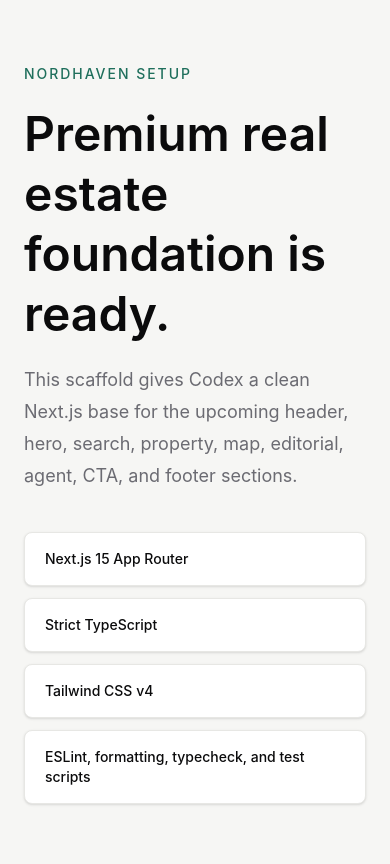
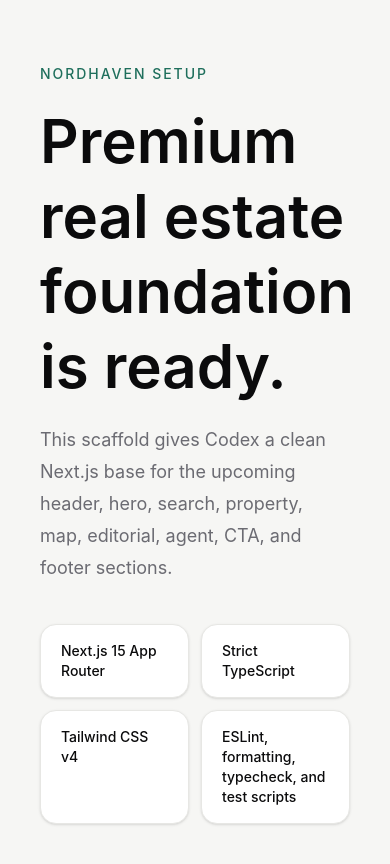
Before and after one commit to iamramishka/real-state-web, a Next.js app: page / in a window 390 px wide. Shown: the top 864 px of the page. Built offline with nearby package versions, Linux system fonts and the light colour scheme.

Commit message:
style: add nordhaven design tokens

```diff
--- a/codex/tasks.md
+++ b/codex/tasks.md
@@ -14,7 +14,7 @@
 | X-001 | Scaffold Next.js 15 + TS + Tailwind v4                             | in_review | feature/codex-setup  | ../worktrees/codex-frontend | `package.json`, configs, `app/`, `styles/` | `plan.md`, `docs/**` | `npm run build`                |
 | X-002 | Install shadcn/ui + base UI primitives                             | in_review | feature/codex-setup  | ../worktrees/codex-frontend | `components/ui/**`, configs                | docs                 | `npm run lint`                 |
 | X-003 | Add ESLint/Prettier/Vitest/Playwright + scripts                    | in_review | feature/codex-setup  | ../worktrees/codex-frontend | configs, `tests/**`, `package.json`        | docs                 | `npm run lint && npm run test` |
-| X-004 | Implement design tokens in Tailwind (from `docs/design-system.md`) | blocked   | feature/codex-tokens | ../worktrees/codex-frontend | `styles/**`, tailwind config               | `docs/**`            | visual + `npm run build`       |
+| X-004 | Implement design tokens in Tailwind (from `docs/design-system.md`) | in_review | feature/codex-tokens | ../worktrees/codex-frontend | `styles/**`, tailwind config               | `docs/**`            | visual + `npm run build`       |
 
 ## Phase 2 — Sections (per plan.md §15; each on its own branch)
 
@@ -47,3 +47,4 @@
 - X-001 — Scaffolded Next.js 15.5.19 App Router with strict TypeScript, Tailwind CSS v4, ESLint, Prettier, Vitest command wiring, root app layout/page, and global styles in `../worktrees/codex-frontend` on `feature/codex-setup`. Commands run: `npm install`, `npm audit --audit-level=moderate` (clean after PostCSS override), `npm run lint`, `npm run typecheck`, `npm run test`, `npm run build`. Result: all requested checks passed; test command currently has no test files until X-003. Next: review X-001, then continue with X-002/X-003.
 - X-002 — Installed shadcn/Radix primitive dependencies and added `components.json`, `lib/utils.ts`, and base primitives in `components/ui/**` (`Button`, `Input`, `Label`, `Textarea`, `Card`, `Badge`, `Separator`, `Dialog`, `Sheet`) in `../worktrees/codex-frontend` on `feature/codex-setup`. Commands run: `npm install`, `npm audit --audit-level=moderate`, `npm run lint`, `npm run typecheck`, `npm run test`, `npm run build`. Result: all checks passed; test command currently has no test files until X-003. Next: review X-002, then continue with X-003.
 - X-003 — Added fuller tooling in `../worktrees/codex-frontend` on `feature/codex-setup`: stricter ESLint with jsx-a11y, Prettier Tailwind sorting with Codex-safe ignore rules, Vitest config/setup with a unit test, Playwright config with Chromium/Firefox/WebKit plus 8 responsive viewport projects, and seed e2e/a11y specs. Commands run: `npm install`, `npx playwright install chromium firefox webkit`, `npm run format`, `npm run format:check`, `npm run lint`, `npm run typecheck`, `npm run test`, `npm run build`, `npm run test:e2e`, `npm run test:a11y`, `npm audit --audit-level=moderate`. Result: all checks passed; e2e 14/14, a11y 3/3, unit 1/1, audit 0 vulnerabilities. Next: review X-003, then continue with X-004 design-token implementation.
+- X-004 — Implemented Tailwind v4 CSS-first design tokens from `docs/design-system.md` in `styles/globals.css` on `feature/codex-tokens`: Nordhaven color variables, Tailwind color aliases, typography scale, font family tokens, spacing/layout tokens, radii, shadows, 8 required breakpoints, focus/selection defaults, media element defaults, container/section helpers, and reduced-motion handling. Commands run: `npm run format:check`, `npm run lint`, `npm run typecheck`, `npm run test`, `npm run build`, `npm run test:e2e`, `npm run test:a11y`, `npm audit --audit-level=moderate`. Result: all checks passed; e2e 14/14, a11y 3/3, unit 1/1, audit 0 vulnerabilities. Next: review X-004, then Phase 1 is ready for review/merge sequencing.
--- a/styles/globals.css
+++ b/styles/globals.css
@@ -2,11 +2,93 @@
 
 :root {
   --ink: #0b0b0c;
+  --ink-700: #26262a;
   --muted: #6b6b72;
   --line: #e7e7e4;
+  --surface: #ffffff;
   --bg: #f6f6f4;
-  --surface: #ffffff;
+  --bg-soft: #f0efec;
   --accent: #1f6f5c;
+  --accent-soft: #e8f1ee;
+  --on-ink: #ffffff;
+
+  --font-display:
+    Sora, "Plus Jakarta Sans", Inter, ui-sans-serif, system-ui, sans-serif;
+  --font-body:
+    Inter, ui-sans-serif, system-ui, -apple-system, BlinkMacSystemFont,
+    "Segoe UI", sans-serif;
+
+  --leading-heading: 1.1;
+  --leading-body: 1.6;
+  --content-max: 1280px;
+  --content-gutter: clamp(1rem, 5vw, 4rem);
+  --section-y: clamp(4rem, 10vh, 8rem);
+  --paragraph-max: 65ch;
+
+  --duration-fast: 160ms;
+  --duration-base: 240ms;
+  --duration-reveal: 400ms;
+  --ease-standard: cubic-bezier(0.2, 0, 0, 1);
+  --ease-emphasized: cubic-bezier(0.16, 1, 0.3, 1);
+}
+
+@theme inline {
+  --color-ink: var(--ink);
+  --color-ink-700: var(--ink-700);
+  --color-muted: var(--muted);
+  --color-line: var(--line);
+  --color-surface: var(--surface);
+  --color-bg: var(--bg);
+  --color-bg-soft: var(--bg-soft);
+  --color-accent: var(--accent);
+  --color-accent-soft: var(--accent-soft);
+  --color-on-ink: var(--on-ink);
+
+  --font-sans: var(--font-body);
+  --font-display: var(--font-display);
+
+  --text-display-1: clamp(2.5rem, 6vw, 4.5rem);
+  --text-display-1--line-height: 1.05;
+  --text-display-1--letter-spacing: 0;
+  --text-h1: clamp(2rem, 4vw, 3rem);
+  --text-h1--line-height: var(--leading-heading);
+  --text-h1--letter-spacing: 0;
+  --text-h2: clamp(1.5rem, 3vw, 2rem);
+  --text-h2--line-height: 1.15;
+  --text-h2--letter-spacing: 0;
+  --text-h3: 1.25rem;
+  --text-h3--line-height: 1.25;
+  --text-body: 1rem;
+  --text-body--line-height: var(--leading-body);
+  --text-body-lg: 1.0625rem;
+  --text-body-lg--line-height: var(--leading-body);
+  --text-small: 0.875rem;
+  --text-small--line-height: 1.45;
+  --text-xs: 0.75rem;
+  --text-xs--line-height: 1.35;
+
+  --spacing-gutter: var(--content-gutter);
+  --spacing-section-y: var(--section-y);
+  --spacing-card: 1.5rem;
+  --spacing-card-lg: 2rem;
+
+  --radius-sm: 0.5rem;
+  --radius-md: 0.75rem;
+  --radius-lg: 1rem;
+  --radius-xl: 1.25rem;
+  --radius-pill: 9999px;
+
+  --shadow-soft: 0 1px 2px rgb(0 0 0 / 0.04), 0 8px 24px rgb(0 0 0 / 0.06);
+  --shadow-raised: 0 1px 2px rgb(0 0 0 / 0.05), 0 16px 40px rgb(0 0 0 / 0.1);
+
+  --breakpoint-xs: 20rem;
+  --breakpoint-sm: 23.4375rem;
+  --breakpoint-ms: 26.5625rem;
+  --breakpoint-md: 48rem;
+  --breakpoint-lg: 64rem;
+  --breakpoint-xl: 80rem;
+  --breakpoint-2xl: 90rem;
+  --breakpoint-3xl: 120rem;
 }
 
 * {
@@ -22,17 +104,68 @@
   margin: 0;
   color: var(--ink);
   background: var(--bg);
-  font-family:
-    Inter,
-    ui-sans-serif,
-    system-ui,
-    -apple-system,
-    BlinkMacSystemFont,
-    "Segoe UI",
-    sans-serif;
+  font-family: var(--font-body);
+  font-size: 1rem;
+  line-height: var(--leading-body);
+  text-rendering: optimizeLegibility;
+  -webkit-font-smoothing: antialiased;
+  -moz-osx-font-smoothing: grayscale;
 }
 
 a {
   color: inherit;
   text-decoration: none;
 }
+
+::selection {
+  color: var(--on-ink);
+  background: var(--accent);
+}
+
+:focus-visible {
+  outline: 2px solid var(--accent);
+  outline-offset: 3px;
+}
+
+button,
+input,
+textarea,
+select {
+  font: inherit;
+}
+
+img,
+svg,
+video,
+canvas {
+  display: block;
+  max-width: 100%;
+}
+
+.container-page {
+  width: min(100% - (var(--content-gutter) * 2), var(--content-max));
+  margin-inline: auto;
+}
+
+.section-y {
+  padding-block: var(--section-y);
+}
+
+.text-balance {
+  text-wrap: balance;
+}
+
+.text-pretty {
+  text-wrap: pretty;
+}
+
+@media (prefers-reduced-motion: reduce) {
+  *,
+  *::before,
+  *::after {
+    scroll-behavior: auto !important;
+    transition-duration: 0.01ms !important;
+    animation-duration: 0.01ms !important;
+    animation-iteration-count: 1 !important;
+  }
+}
```
